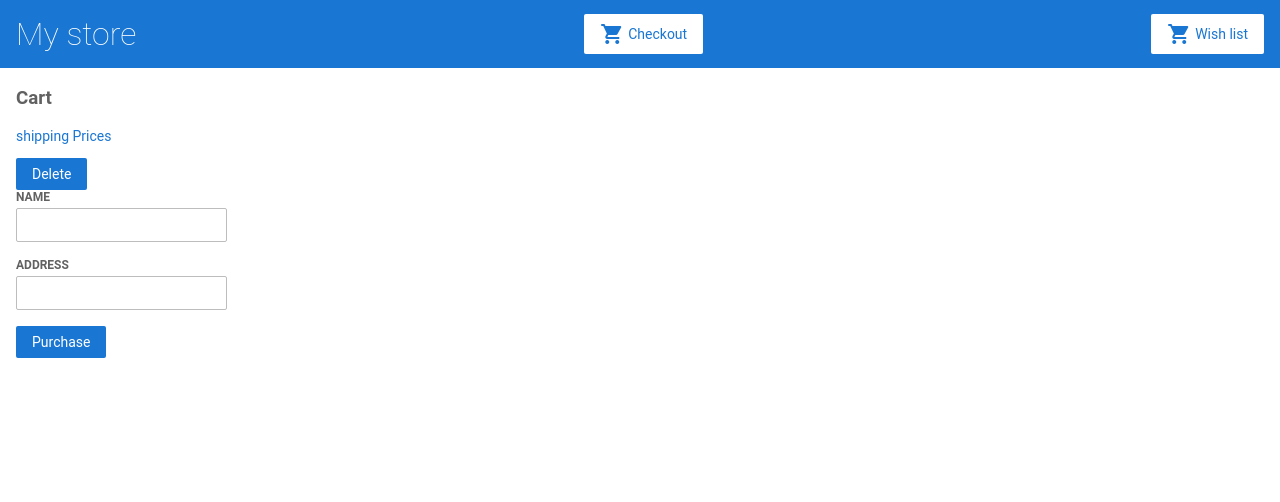
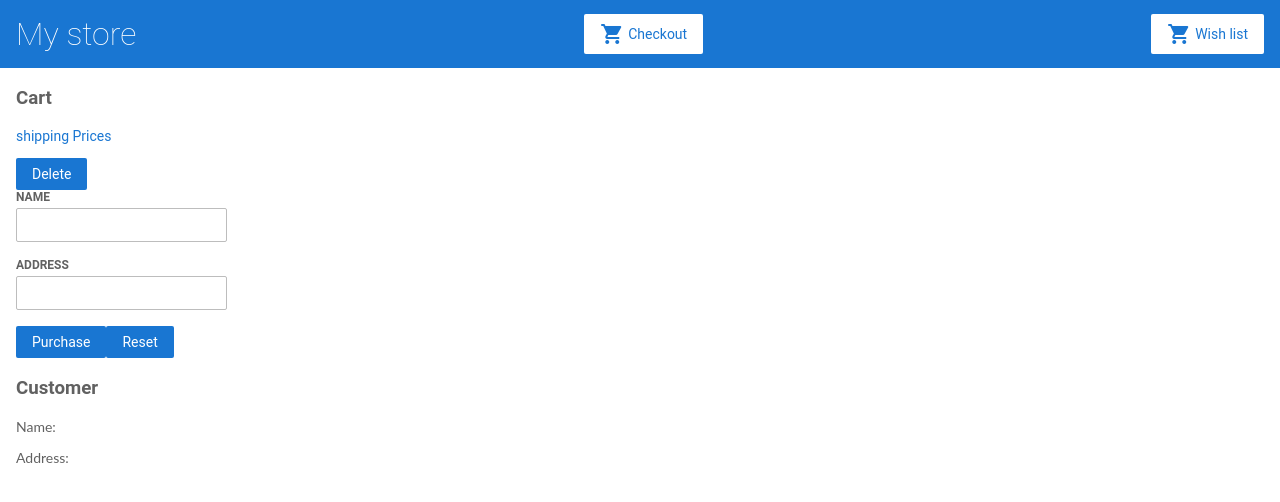
Before and after one commit to eliso1303/angular-tutorial-first, an Angular app: page /cart in a window 1280 px wide. Shown: the top 502 px of the page. Built offline with nearby package versions, Linux system fonts and the light colour scheme.

Commit message:
feat(6-reactive-forms-managing-values): Finish tutorial

```diff
--- a/src/app/cart/cart.component.html
+++ b/src/app/cart/cart.component.html
@@ -22,4 +22,11 @@
         <input id="address" type="text" formControlName="address">
     </div>
     <button class="button" type="submit">Purchase</button>
+    <button class="button" type="button" (click)="resetForm()">Reset</button>
 </form>
+
+<div>
+    <h3>Customer</h3>
+    <p>Name: {{checkedForm.controls.name.value}}</p>
+    <p>Address: {{checkedForm.controls.address.value}}</p>
+</div>
--- a/src/app/cart/cart.component.ts
+++ b/src/app/cart/cart.component.ts
@@ -36,4 +36,9 @@
         console.log(value);
         this.checkedForm.reset();
     }
+
+    resetForm() {
+        this.checkedForm.get('name').setValue('Elizabeth');
+        this.checkedForm.get('address').setValue('Tbilisi');
+    }
 }
```
